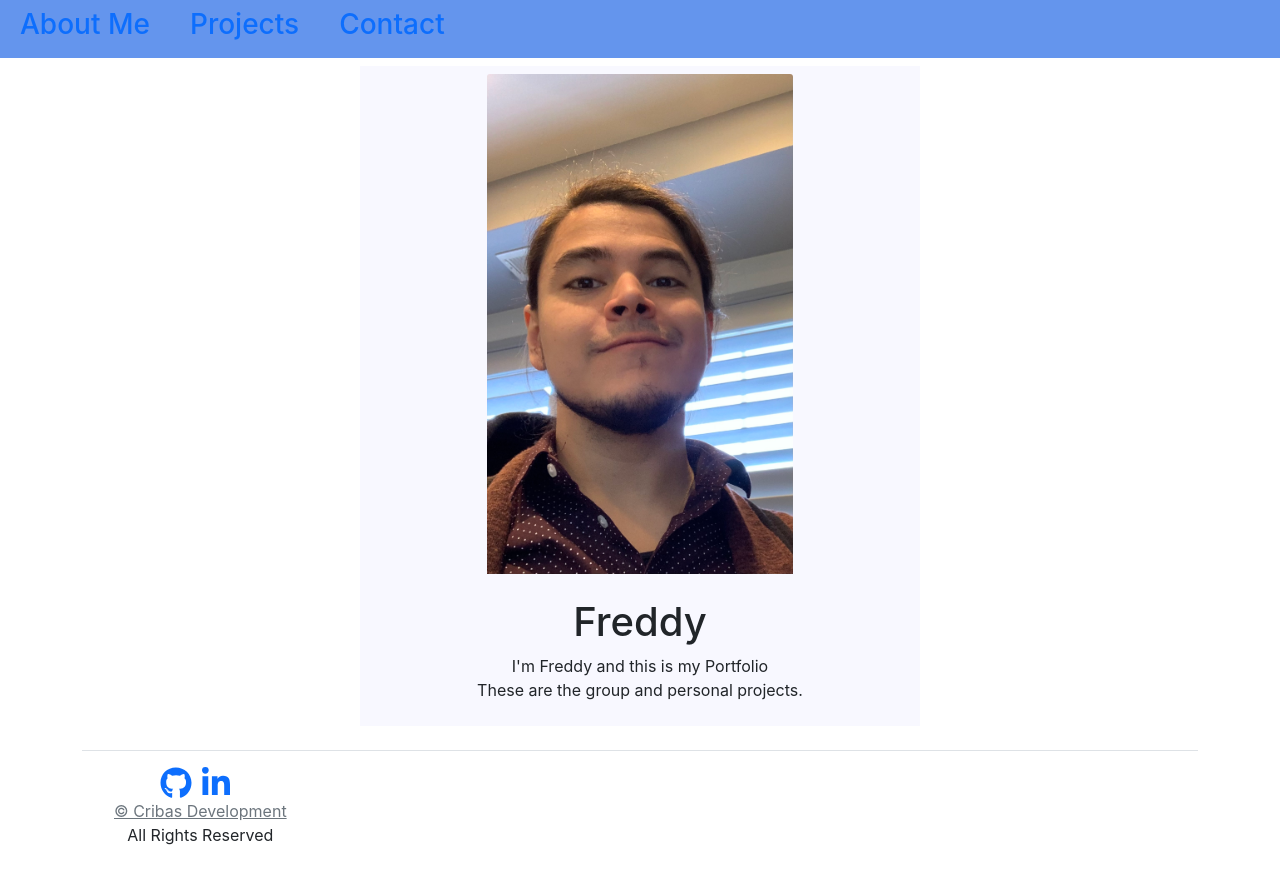
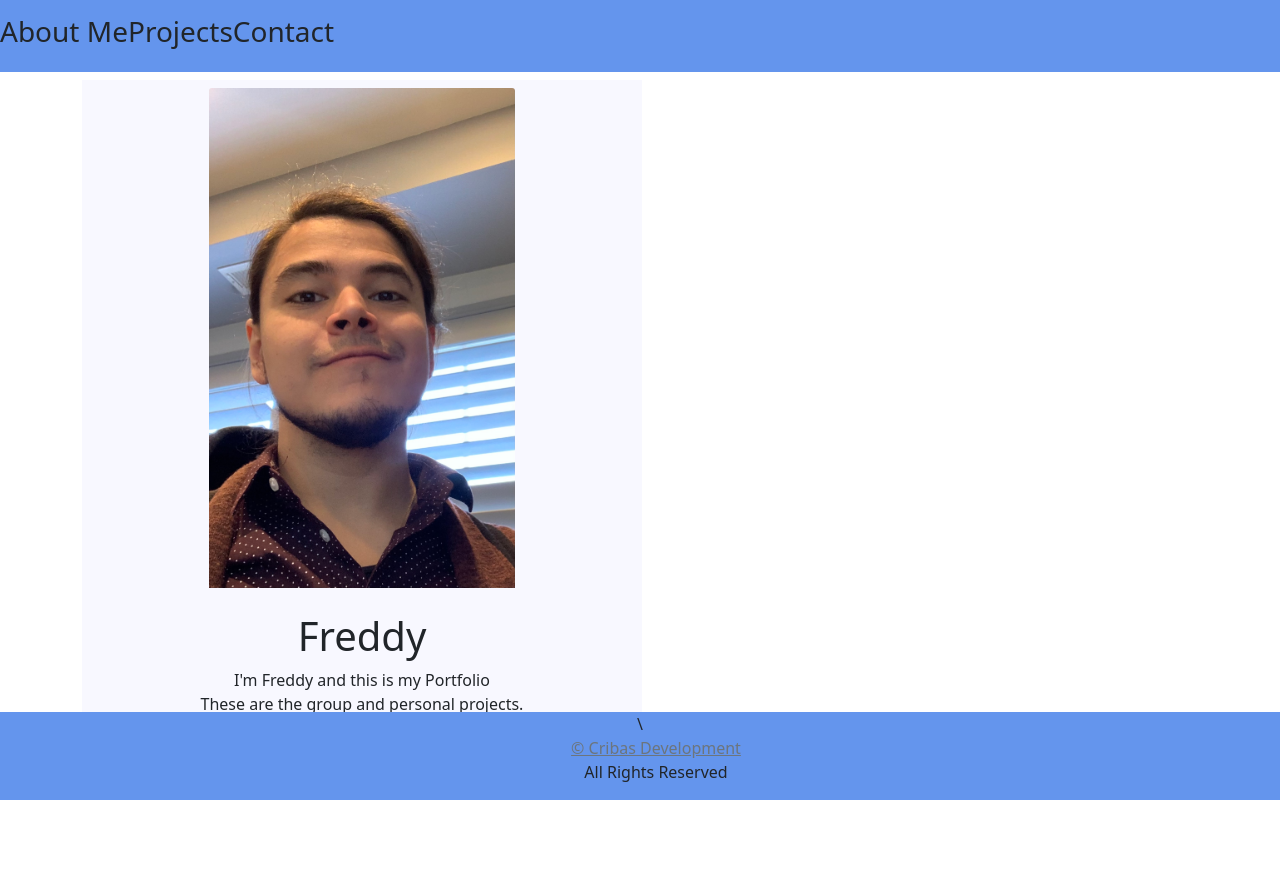
Before and after one commit to rakky21/re-ux, a React (Create React App) app: page / in a window 1280 px wide. Shown: the top 884 px of the page. After the commit the page ends 800 px from the top, so only its background shows below. Built offline with nearby package versions, Linux system fonts and the light colour scheme.

Commit message:
updated the footer

```diff
--- a/src/App.js
+++ b/src/App.js
@@ -5,7 +5,7 @@ import About from "./components/About/About";
 import Projects from "./components/Projects/Projects";
 import Contact from "./components/Contact/Contact";
 import Footer from "./components/Footer/Footer";
-import "./index.css";
+
 function App() {
 
   const categories =
--- a/src/components/About/About.js
+++ b/src/components/About/About.js
@@ -1,13 +1,13 @@
 import React from "react";
-import "../../../src/index.css";
 import Cara from "../../assets/cover/cara.jpg";
+import { FaGithub, FaLinkedinIn } from "react-icons/fa";
 
 function About() {
   return (
     <section className="container my-2">
       <div
         className="row"
-        style={{width: "35rem", height: '100%', background: "#F8F8FF" }}
+        style={{ width: "35rem", height: "100%", background: "#F8F8FF" }}
         class="center"
       >
         <img
@@ -22,8 +22,26 @@ function About() {
             Freddy{" "}
           </h1>
           <p className="card-text my-2">
-           I'm Freddy and this is my Portfolio <br /> These are the group and personal projects.
+            I'm Freddy and this is my Portfolio <br /> These are the group and
+            personal projects.
           </p>
+          <a
+            href="https://github.com/rakky21"
+            target="_blank"
+            rel="noreferrer"
+            className="mb-3 me-2"
+          >
+            <FaGithub size="2em" title="GitHub" />
+          </a>
+          <a
+            href="https://www.linkedin.com/in/freddy-cribas-038713177/"
+            target="_blank"
+            rel="noreferrer"
+            className="mb-3 me-2"
+          >
+            <FaLinkedinIn size="2em" title="LinkedIn" />
+            <br />
+          </a>
         </div>
       </div>
     </section>
--- a/src/components/Contact/Contact.js
+++ b/src/components/Contact/Contact.js
@@ -2,8 +2,8 @@ import React from "react";
 
 function Contact() {
   return (
-    <section className="container" >
-      <div className="row" style={{ background: "#F8F8FF" }} >
+    <section className="leftmenuinnerinner" >
+      <div className="" style={{ background: "#F8F8FF" }} >
       <h1 className="my-3"> Freddy Rakky21 </h1>
       <p> Submit to request resume </p>
 
--- a/src/components/Footer/Footer.js
+++ b/src/components/Footer/Footer.js
@@ -1,40 +1,20 @@
 import React from "react";
-import { FaGithub, FaLinkedinIn } from "react-icons/fa";
 
 function Footer() {
   return (
-    <div className="container">
-      <footer className=" justify-content-between align-items-center py-3 my-4 border-top">
-        <div className="center">
-          <div className="col-md-4 d-flex">
+
+      <footer className="footer">\
             <ul>
-              <a
-                href="https://github.com/rakky21"
-                target="_blank"
-                rel="noreferrer"
-                className="mb-3 me-2"
-              >
-                <FaGithub size="2em" title="GitHub" />
-              </a>
-              <a
-                href="https://www.linkedin.com/in/freddy-cribas-038713177/"
-                target="_blank"
-                rel="noreferrer"
-                className="mb-3 me-2"
-              >
-                <FaLinkedinIn size="2em" title="LinkedIn" />
-                <br />
-              </a>
+
               <a className="text-muted " href="/">
                 © Cribas Development
               </a>
               <br />
               All Rights Reserved
             </ul>
-          </div>
-        </div>
+
       </footer>
-    </div>
+
   );
 }
 
--- a/src/components/Nav/Nav.js
+++ b/src/components/Nav/Nav.js
@@ -9,15 +9,23 @@ function Nav(props) {
   }, [currentCategory]);
 
   return (
-    <nav class="nav" className="nav" style={{ background: "#6495ED" }}>
+    <nav className="nav">
       {categories.map((category) => (
-          <div className="nav-item">
-            <h3 className={`mx-1 nav-link  ${ currentCategory === category && "navActive" }`} key={category}>
-              <span onClick={() => { setCurrentCategory(category); }}> {capitalizeFirstLetter(category)} </span>
-            </h3>
-          </div>
-        ))}
-      </nav>
+        <h3
+          className={`${currentCategory === category && "navActive"}`}
+          key={category}
+        >
+          <span
+            onClick={() => {
+              setCurrentCategory(category);
+            }}
+          >
+            {" "}
+            {capitalizeFirstLetter(category)}{" "}
+          </span>
+        </h3>
+      ))}
+    </nav>
   );
 }
 
--- a/src/index.css
+++ /dev/null
@@ -1,43 +0,0 @@
-body {
-  margin: 0;
-  font-family: -apple-system, BlinkMacSystemFont, 'Segoe UI', 'Roboto', 'Oxygen',
-    'Ubuntu', 'Cantarell', 'Fira Sans', 'Droid Sans', 'Helvetica Neue',
-    sans-serif;
-  -webkit-font-smoothing: antialiased;
-  -moz-osx-font-smoothing: grayscale;
-}
-
-code {
-  font-family: source-code-pro, Menlo, Monaco, Consolas, 'Courier New',
-    monospace;
-}
-
-.leftmenuinnerinner {
-  height: 100%;
-  width: 100%;
-  overflow-y: scroll;
-  overflow-x: hidden;
-  padding-top: 20px;
-}
-
-.center{
-  text-align: center;
-  display: block;
-  justify-content: center;
-  align-items: center;
-  margin: auto;
-  width: 100%;
-}
-
-.footer {
-  background-size: cover;
-  background-position: center;
-  background: var(--fifth-color);
-  padding: 40px 35px;
-  display: flex;
-  justify-content: space-between;
-  flex-wrap: wrap;
-  width: 100%;
-  background-image: url("https://i.natgeofe.com/k/a2a738a9-e019-4911-98e6-17f31c45ac88/milky-way-2_2x1.jpg");
-
-}
--- a/src/index.js
+++ b/src/index.js
@@ -1,6 +1,6 @@
 import React from 'react';
 import ReactDOM from 'react-dom';
-import './index.css';
+import './style.css';
 import App from './App';
 import reportWebVitals from './reportWebVitals';
 
--- /dev/null
+++ b/src/style.css
@@ -0,0 +1,43 @@
+/* background color : FFF0F5 */
+
+nav {
+  position: flex;
+  background-color: #6495ED;
+  padding: 15px;
+}
+
+body {
+  margin: 0;
+  text-align: center;
+}
+
+code {
+  font-family: source-code-pro, Menlo, Monaco, Consolas, 'Courier New',
+    monospace;
+}
+
+.leftmenuinnerinner {
+  height: 100%;
+  width: 100%;
+  overflow-y: scroll;
+  overflow-x: hidden;
+  padding-top: 20px;
+}
+
+center{
+  text-align: center;
+  display: block;
+  justify-content: center;
+  align-items: center;
+  margin: auto;
+  width: 100%;
+}
+
+footer {
+  position: absolute;
+  background-color: #6495ED;
+  text-align: center;
+  bottom: 0;
+  width: 100%;
+
+}
```
